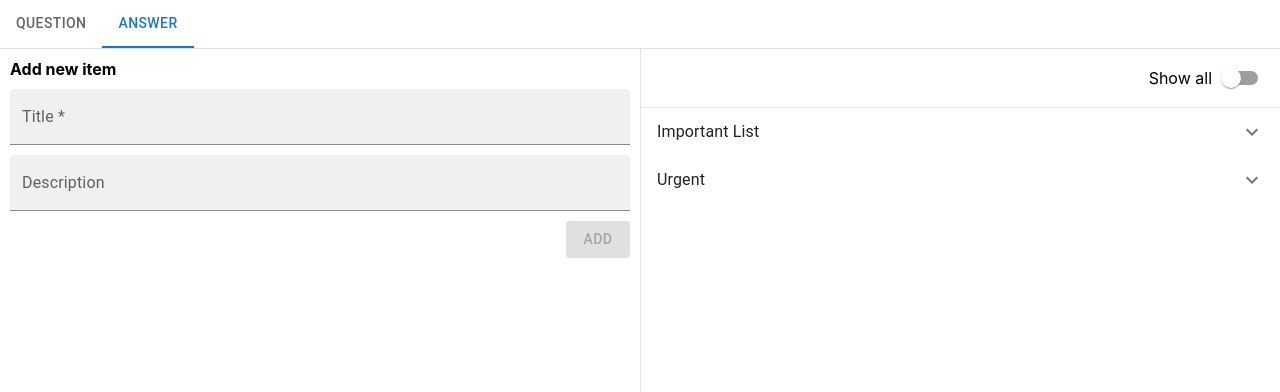
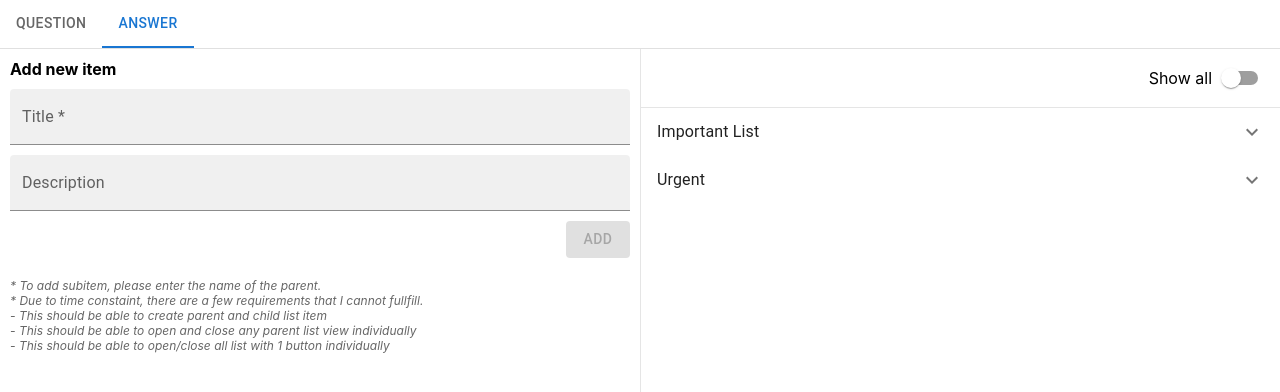
Before and after one commit to nhk96/jagaapp, a Next.js app: page / in a window 1280 px wide. Both pictures are taken after a click on the tab "ANSWER". Shown: the top 392 px of the page. Built offline with nearby package versions, Linux system fonts and the light colour scheme.

Commit message:
code backup.

```diff
--- a/Views/AnswerView/index.js
+++ b/Views/AnswerView/index.js
@@ -88,6 +88,14 @@ const Title = styled.div`
   span {
     font-weight: 200;
   }
+`;
+
+const Tips = styled.div`
+  font-style: italic;
+  opacity: 0.6;
+  font-weight: 400;
+  font-size: 12px;
+  padding-top: 20px;
 `;
 
 const InputParts = ({
@@ -329,6 +337,16 @@ const AnswerView = ({ tabref }) => {
           addNewSubItem={addNewSubItem}
           addNewSubItemInsideSubitem={addNewSubItemInsideSubitem}
         ></InputParts>
+        <Tips>
+          * To add subitem, please enter the name of the parent.
+          <br></br>* Due to time constaint, there are a few requirements that I
+          cannot fullfill.
+          <br></br> - This should be able to create parent and child list item
+          <br></br> - This should be able to open and close any parent list view
+          individually
+          <br></br> - This should be able to open/close all list with 1 button
+          individually
+        </Tips>
       </div>
       <div>
         <GlobalRadioButtonContainer>
```
